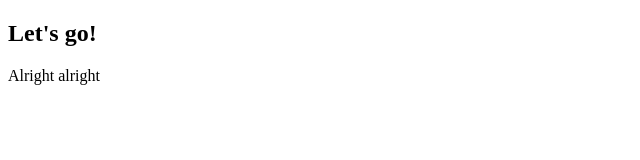
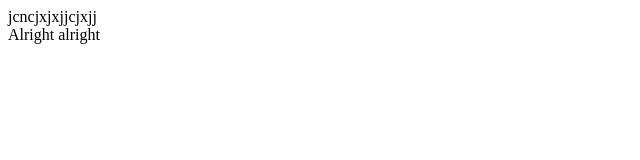
Before and after one commit to Arnaud-Chane/webDevTest, a plain HTML site: page index.html in a window 1280 px wide. Shown: the whole page, without its empty margins (0-640 px from the left). Drawn offline with Linux system fonts and the light colour scheme.

Commit message:
Nothing important

```diff
--- a/index.html
+++ b/index.html
@@ -4,7 +4,7 @@
   <link rel="stylesheet" href="styles.css">
 </head>
 <body>
-  <h2>Let's go!</h2>
+  jcncjxjxjjcjxjj
   <div>Alright alright</div>
   <script src="script.js"></script>
 </body>
```
